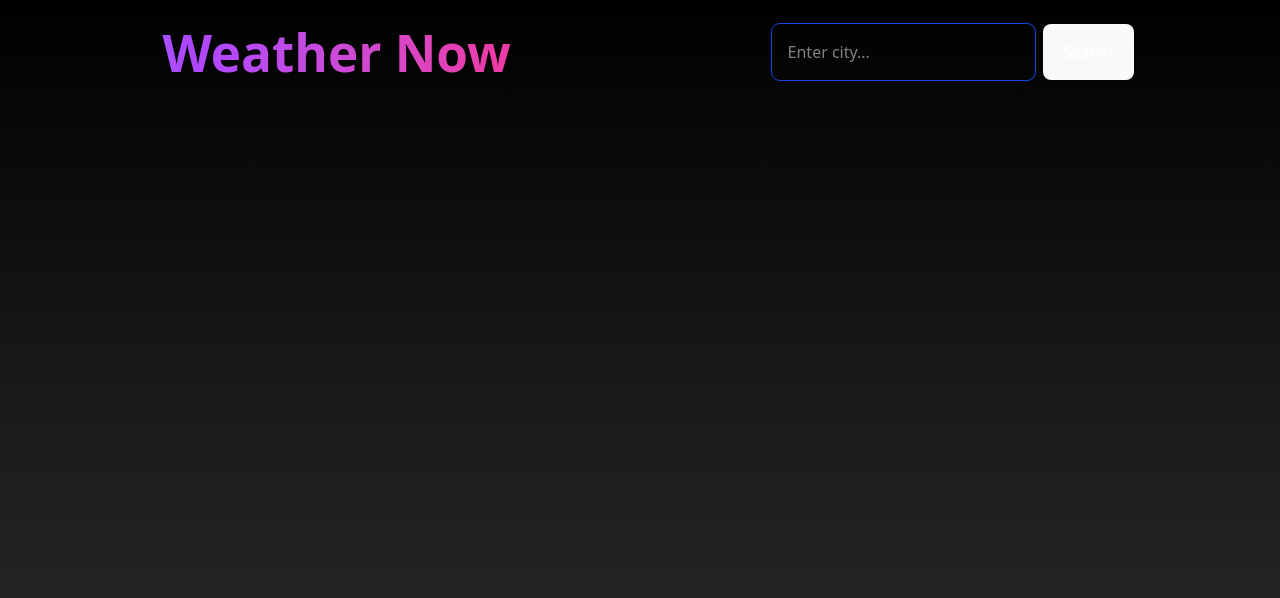
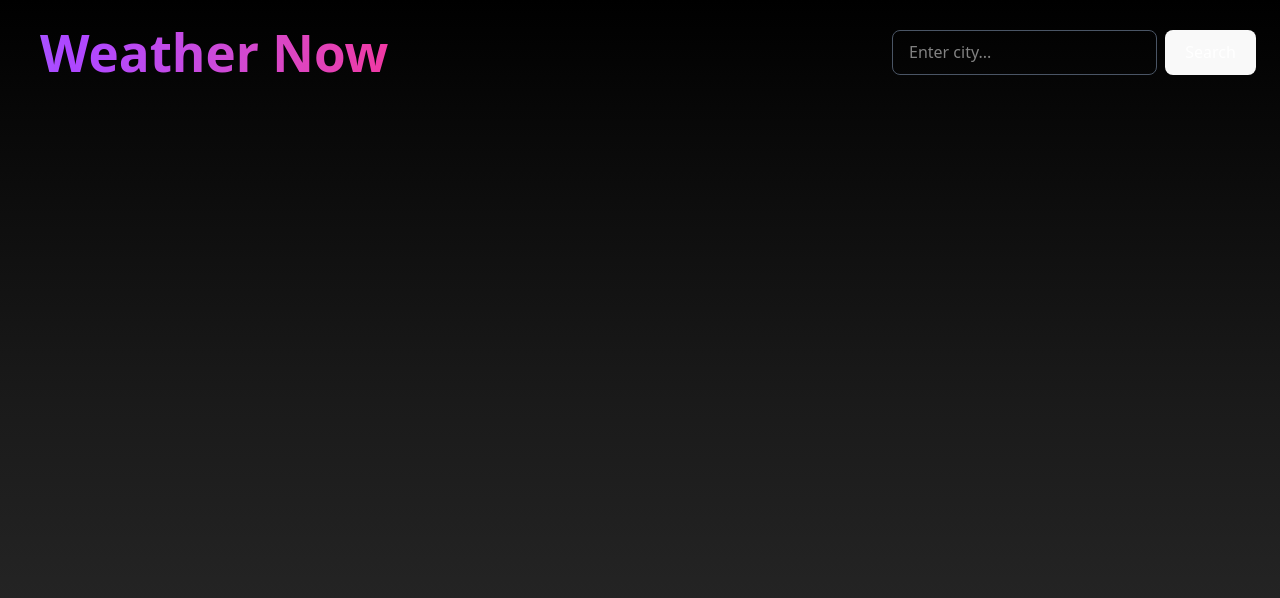
Before and after one commit to Rdhurua/Weather-Now, a React (Vite) app: page / in a window 1280 px wide. Shown: the top 598 px of the page. Built offline with nearby package versions, Linux system fonts and the light colour scheme.

Commit message:
all desgin set up

```diff
--- a/src/App.jsx
+++ b/src/App.jsx
@@ -63,19 +63,22 @@ export default function App() {
   return (
     <div className="flex flex-col items-center min-h-screen  text-white p-6">
       {/* Search Bar */}
-      <div className="flex justify-around w-full">
-       <h1 className="mx-4 font-semibold text-md text-transparent bg-clip-text
+      <div className="flex flex-col sm:flex-row justify-between items-center w-full gap-4">
+  {/* Title */}
+  <h1 className="mx-0 sm:mx-4 font-semibold text-xl sm:text-md text-center sm:text-left text-transparent bg-clip-text
       bg-gradient-to-r from-blue-400 via-purple-500 to-pink-500
       bg-[length:200%_200%] animate-gradient-x">
     Weather Now
   </h1>
-        <div className="flex gap-2">
+
+  {/* Search bar */}
+  <div className="flex flex-col sm:flex-row gap-2 w-full sm:w-auto">
     <input
       type="text"
       placeholder="Enter city..."
       value={city}
       onChange={(e) => setCity(e.target.value)}
-            className="px-4 py-2 rounded-lg text-white outline-1 outline-blue-700"
+      className="px-4 py-2 rounded-lg text-white outline-none border border-gray-600  flex-1"
     />
     <button
       onClick={fetchWeather}
@@ -85,6 +88,7 @@ export default function App() {
     </button>
   </div>
    </div>
+
 
       {loading && (
         <div className="text-2xl text-green-600 font-semibold flex justify-center items-center w-full h-[55vh] p-15">
--- a/src/components/TemperatureChart.jsx
+++ b/src/components/TemperatureChart.jsx
@@ -1,4 +1,3 @@
-// TemperatureChart.jsx
 import React, { useMemo } from "react";
 import {
   LineChart,
@@ -10,18 +9,14 @@ import {
 } from "recharts";
 
 export default function TemperatureChart({ hourly }) {
-  // Prepare data only when hourly is valid
   const data = useMemo(() => {
     if (
       !hourly ||
       !Array.isArray(hourly.time) ||
       !Array.isArray(hourly.temperature_2m)
-    ) {
-      return [];
-    }
+    ) return [];
 
     const today = new Date().toISOString().split("T")[0];
-
     const len = Math.min(hourly.time.length, hourly.temperature_2m.length);
     const out = [];
 
@@ -36,11 +31,9 @@ export default function TemperatureChart({ hourly }) {
         });
       }
     }
-
     return out;
   }, [hourly]);
 
-  // Defensive UI for missing/empty data
   if (!hourly) {
     return (
       <div className="p-4 bg-white/10 rounded-lg text-center text-sm">
@@ -58,14 +51,22 @@ export default function TemperatureChart({ hourly }) {
   }
 
   return (
-    <div className=" backdrop-blur-lg rounded-xl p-4 mt-8 w-full max-w-3xl">
+    <div className="backdrop-blur-lg rounded-xl p-4 mt-8 w-full overflow-x-auto">
       <h2 className="text-xl font-semibold text-center mb-4">
         Temperature Status
       </h2>
+
+      {/* Make chart width large for mobile, scrollable horizontally */}
+      <div style={{ minWidth: `${Math.max(data.length * 50, 300)}px` }}>
         <ResponsiveContainer width="100%" height={250}>
-        <LineChart data={data} className="text-white">
-          <XAxis dataKey="time" stroke="#ffffff" />
-          <YAxis stroke="#ffffff" />
+          <LineChart data={data}>
+            <XAxis
+              dataKey="time"
+              stroke="#ffffff"
+              tick={{ fontSize: 12 }}
+              interval={Math.floor(data.length / 6)} // show ~6 labels max
+            />
+            <YAxis stroke="#ffffff" tick={{ fontSize: 12 }} />
             <Tooltip
               contentStyle={{
                 backgroundColor: "#1f2937",
@@ -86,5 +87,6 @@ export default function TemperatureChart({ hourly }) {
           </LineChart>
         </ResponsiveContainer>
       </div>
+    </div>
   );
 }
```
Lines whose indentation alone changed are shown as unchanged.
